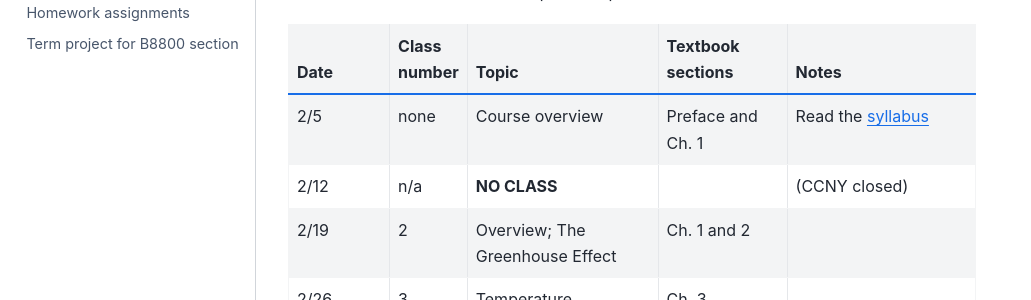
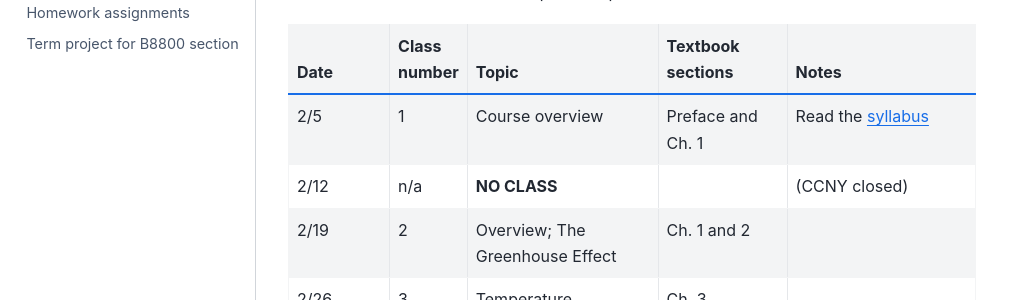
Before and after one commit to spencerahill/clim-change-course_2025, a Jupyter Book: the page built from info/schedule.md, in a window 1280 px wide and 900 px high. Shown: the part 410-710 px from the top of the window, without its empty margins (0-1031 px from the left). Built offline with Jupyter Book 1.0.4 settings and Sphinx 7.4.7 and the Sphinx Book theme 1.1.4, drawn with Linux system fonts in a browser that asks for light colours.

Commit message:
correct missing class number for first class session

```diff
--- a/info/schedule.md
+++ b/info/schedule.md
@@ -22,7 +22,7 @@ Textbook sections refer to the required Tziperman book.
   - Textbook sections
   - Notes
 * - 2/5
-  - none
+  - 1
   - Course overview
   - Preface and Ch. 1
   - Read the [syllabus](./syllabus)
```
